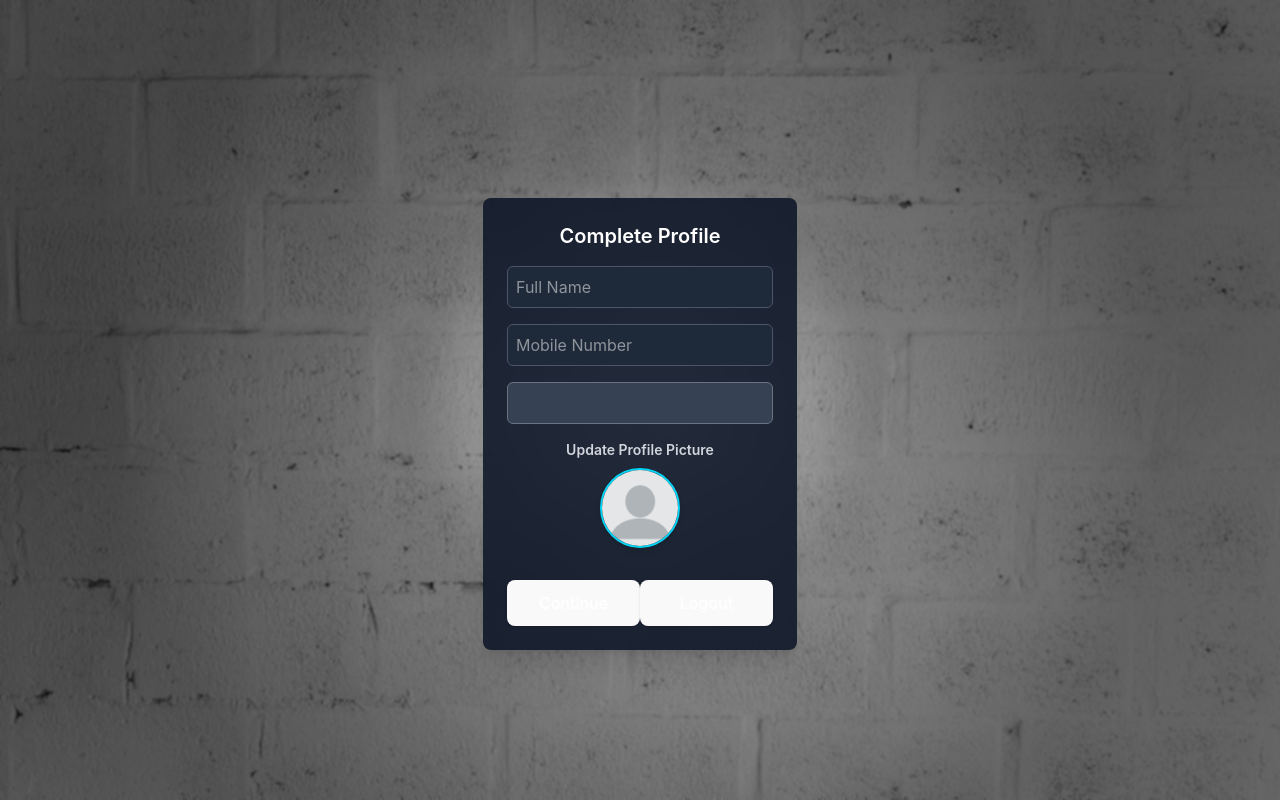
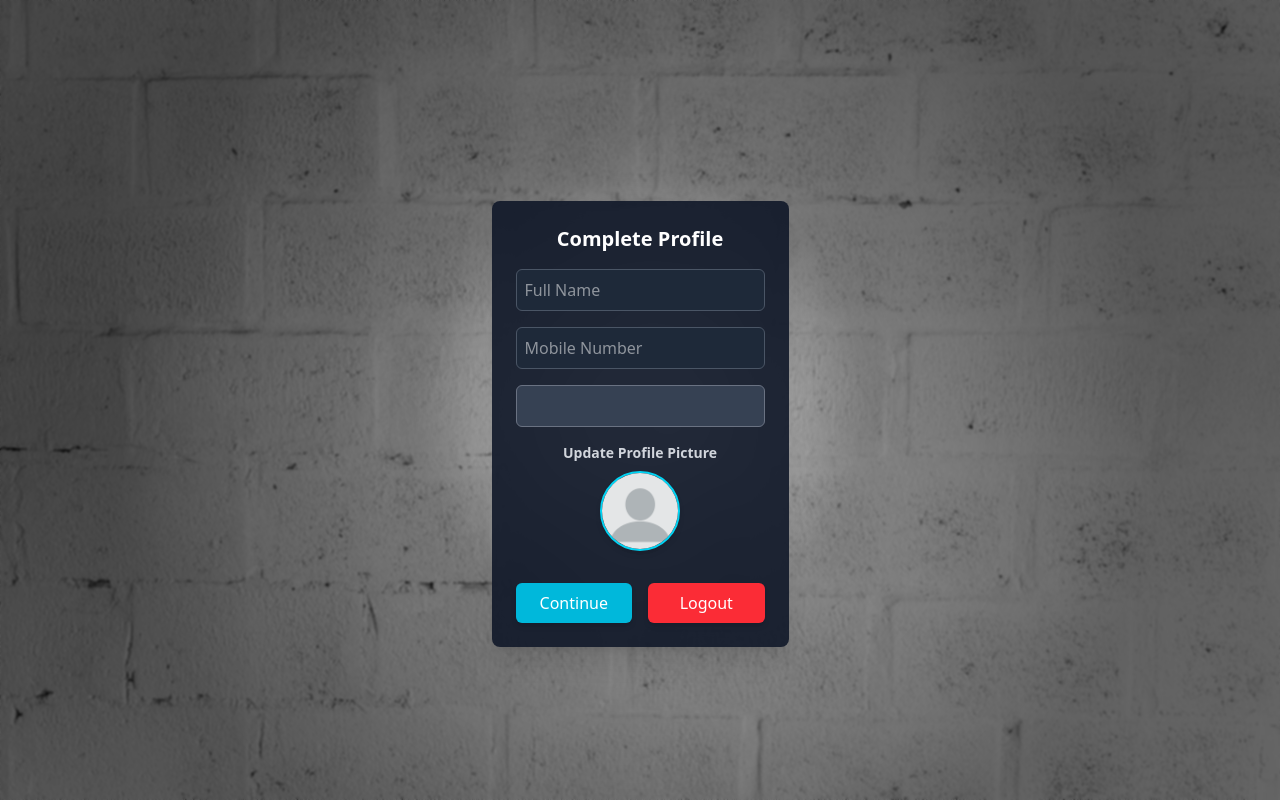
Before and after one commit to roshannoonoottil/Second_Main_Project, a React (Vite) app in the folder Clint/: page /complete-profile in a window 1280 px wide. Built offline with nearby package versions, Linux system fonts and the light colour scheme; no server answers; sample sign-in values are in the browser's storage.

Commit message:
css removed

```diff
--- a/Clint/src/Components/User/CompletProfile/CompleteProfile.tsx
+++ b/Clint/src/Components/User/CompletProfile/CompleteProfile.tsx
@@ -178,20 +178,18 @@ const Profile: React.FC = () => {
         </div>
         {errors.image && <p className="text-red-400 text-xs">{errors.image}</p>}
 
-
-
         {/* Buttons */}
-        <div className="flex justify-between mt-4">
+        <div className="flex gap-4 mt-4">
           <button
             type="submit"
-            className="w-1/2 px-4 py-2 bg-cyan-500 text-white rounded-md shadow hover:scale-105 hover:bg-cyan-600 transition"
+            className="flex-1 px-4 py-2 bg-cyan-500 text-white rounded-md shadow-md hover:scale-105 hover:bg-cyan-600 transition-transform"
           >
             Continue
           </button>
           <button
             type="button"
             onClick={handleCancel}
-            className="w-1/2 px-4 py-2 bg-red-500 text-white rounded-md shadow hover:scale-105 hover:bg-red-600 transition"
+            className="flex-1 px-4 py-2 bg-red-500 text-white rounded-md shadow-md hover:scale-105 hover:bg-red-600 transition-transform"
           >
             Logout
           </button>
--- a/Clint/src/index.css
+++ b/Clint/src/index.css
@@ -1,27 +1,4 @@
 @import "tailwindcss";
-:root {
-  font-family: Inter, system-ui, Avenir, Helvetica, Arial, sans-serif;
-  line-height: 1.5;
-  font-weight: 400;
-
-  color-scheme: light dark;
-  color: rgba(255, 255, 255, 0.87);
-  background-color: #242424;
-
-  font-synthesis: none;
-  text-rendering: optimizeLegibility;
-  -webkit-font-smoothing: antialiased;
-  -moz-osx-font-smoothing: grayscale;
-}
-
-a {
-  font-weight: 500;
-  color: #646cff;
-  text-decoration: inherit;
-}
-a:hover {
-  color: #535bf2;
-}
 
 body {
   margin: 0;
@@ -30,40 +7,3 @@ body {
   min-width: 320px;
   min-height: 100vh;
 }
-
-h1 {
-  font-size: 3.2em;
-  line-height: 1.1;
-}
-
-button {
-  border-radius: 8px;
-  border: 1px solid transparent;
-  padding: 0.6em 1.2em;
-  font-size: 1em;
-  font-weight: 500;
-  font-family: inherit;
-  background-color: #1a1a1a;
-  cursor: pointer;
-  transition: border-color 0.25s;
-}
-button:hover {
-  border-color: #646cff;
-}
-button:focus,
-button:focus-visible {
-  outline: 4px auto -webkit-focus-ring-color;
-}
-
-@media (prefers-color-scheme: light) {
-  :root {
-    color: #213547;
-    background-color: #ffffff;
-  }
-  a:hover {
-    color: #747bff;
-  }
-  button {
-    background-color: #f9f9f9;
-  }
-}
```
